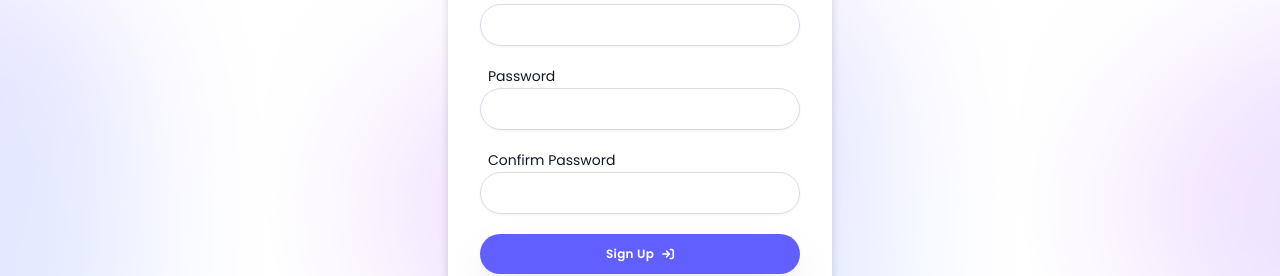
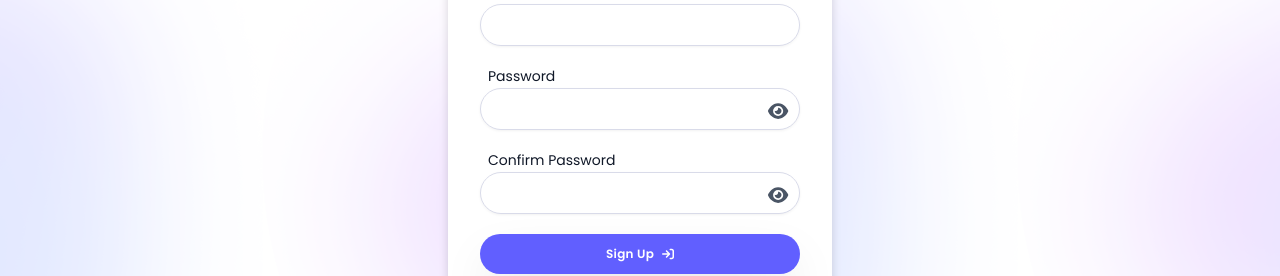
Before and after one commit to saeedhalabi/Whisperly, a React (Vite) app in the folder client/: page / in a window 1280 px wide. Shown: the part 282-558 px from the top of the page. Built offline with nearby package versions, Linux system fonts and the light colour scheme; no server answers.

Commit message:
Adds password visibility toggle
Implements password visibility toggle on signup page
for password and confirm password inputs.
Uses FontAwesome eye icons.

```diff
--- a/client/src/pages/SignUpPage.tsx
+++ b/client/src/pages/SignUpPage.tsx
@@ -1,5 +1,7 @@
 import { ChangeEvent, useState, FormEvent } from "react";
 import { useNavigate } from "react-router";
+import { FontAwesomeIcon } from "@fortawesome/react-fontawesome";
+import { faEye, faEyeSlash } from "@fortawesome/free-solid-svg-icons";
 import InputField from "../components/InputField";
 import Button from "../components/Button";
 import Title from "../components/Title";
@@ -20,6 +22,9 @@ const SignUpPage: React.FC = () => {
 
   const [error, setError] = useState<string | null>(null);
   const [loading, setLoading] = useState<boolean>(false);
+
+  const [showPassword, setShowPassword] = useState(false);
+  const [showConfirmPassword, setShowConfirmPassword] = useState(false);
 
   const handleChange = (e: ChangeEvent<HTMLInputElement>) => {
     const { name, value } = e.target;
@@ -103,22 +108,45 @@ const SignUpPage: React.FC = () => {
           onChange={handleChange}
           autoComplete="email"
         />
+
+        {/* Password Field with FontAwesome Eye Toggle */}
+        <div className="relative">
           <InputField
-          type="password"
+            type={showPassword ? "text" : "password"}
             name="password"
             label="Password"
             value={formData.password}
             onChange={handleChange}
             autoComplete="new-password"
           />
+          <button
+            type="button"
+            onClick={() => setShowPassword(prev => !prev)}
+            className="absolute right-3 top-8 text-gray-600 text-lg"
+          >
+            <FontAwesomeIcon icon={showPassword ? faEyeSlash : faEye} />
+          </button>
+        </div>
+
+        {/* Confirm Password Field with FontAwesome Eye Toggle */}
+        <div className="relative">
           <InputField
-          type="password"
+            type={showConfirmPassword ? "text" : "password"}
             name="confirmPassword"
             label="Confirm Password"
             value={formData.confirmPassword}
             onChange={handleChange}
             autoComplete="new-password"
           />
+          <button
+            type="button"
+            onClick={() => setShowConfirmPassword(prev => !prev)}
+            className="absolute right-3 top-8 text-gray-600 text-lg"
+          >
+            <FontAwesomeIcon icon={showConfirmPassword ? faEyeSlash : faEye} />
+          </button>
+        </div>
+
         {error && (
           <div className="text-red-700 text-sm text-center">{error}</div>
         )}
```
Lines whose indentation alone changed are shown as unchanged.
